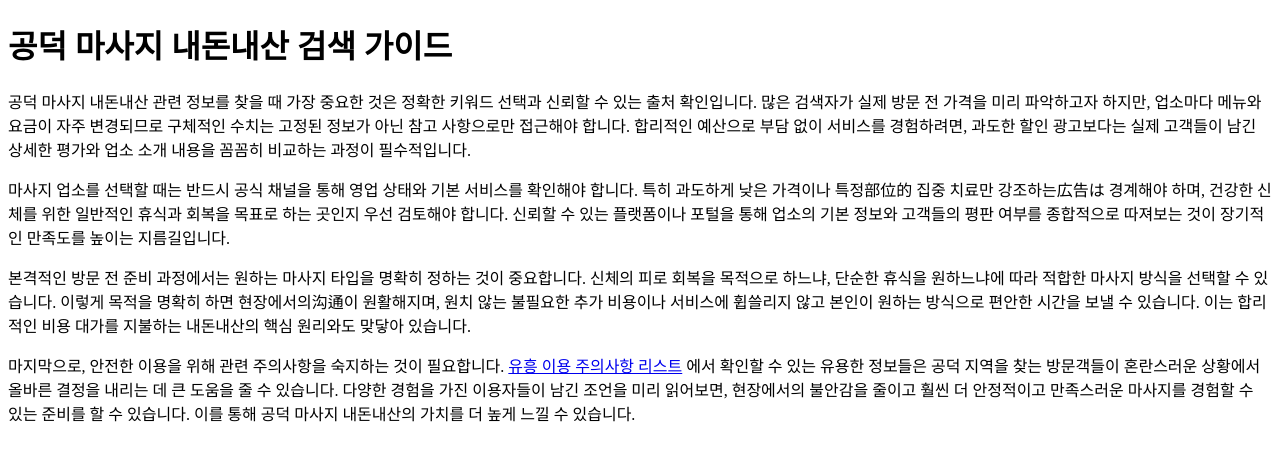
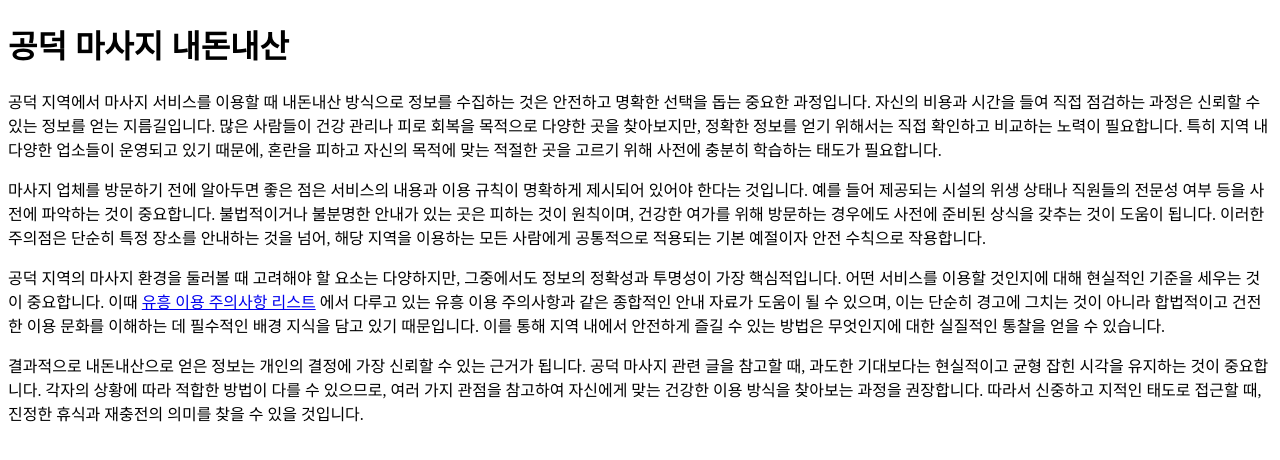
Before and after one commit to cosmos0111-cmyk/bp-t3b08-gd-massage-real, a plain HTML site: page posts/juice-2.html in a window 1280 px wide. Drawn offline with Linux system fonts and the light colour scheme.

Commit message:
deploy: garbage-free snapshot 2026-08-08T15:25:53.245Z

```diff
--- a/posts/juice-2.html
+++ b/posts/juice-2.html
@@ -2,20 +2,20 @@
 <html lang="ko">
 <head>
 <meta charset="UTF-8">
-<title>공덕 마사지 내돈내산 검색 가이드</title>
+<title>공덕 마사지 내돈내산</title>
 <link rel="canonical" href="https://gongdeok-body-review.namanavi.com/posts/juice-2.html">
   <meta name="bpaas-link-purpose" content="link-juice">
   <link rel="icon" type="image/svg+xml" href="../favicon.svg">
   <meta property="og:url" content="https://gongdeok-body-review.namanavi.com/posts/juice-2.html">
-  <meta property="og:title" content="공덕 마사지 내돈내산 검색 가이드">
+  <meta property="og:title" content="공덕 마사지 내돈내산">
   <meta property="og:type" content="website">
   <meta name="twitter:card" content="summary">
 </head>
 <body>
-<h1>공덕 마사지 내돈내산 검색 가이드</h1>
-<p>공덕 마사지 내돈내산 관련 정보를 찾을 때 가장 중요한 것은 정확한 키워드 선택과 신뢰할 수 있는 출처 확인입니다. 많은 검색자가 실제 방문 전 가격을 미리 파악하고자 하지만, 업소마다 메뉴와 요금이 자주 변경되므로 구체적인 수치는 고정된 정보가 아닌 참고 사항으로만 접근해야 합니다. 합리적인 예산으로 부담 없이 서비스를 경험하려면, 과도한 할인 광고보다는 실제 고객들이 남긴 상세한 평가와 업소 소개 내용을 꼼꼼히 비교하는 과정이 필수적입니다.</p>
-<p>마사지 업소를 선택할 때는 반드시 공식 채널을 통해 영업 상태와 기본 서비스를 확인해야 합니다. 특히 과도하게 낮은 가격이나 특정部位的 집중 치료만 강조하는広告は 경계해야 하며, 건강한 신체를 위한 일반적인 휴식과 회복을 목표로 하는 곳인지 우선 검토해야 합니다. 신뢰할 수 있는 플랫폼이나 포털을 통해 업소의 기본 정보와 고객들의 평판 여부를 종합적으로 따져보는 것이 장기적인 만족도를 높이는 지름길입니다.</p>
-<p>본격적인 방문 전 준비 과정에서는 원하는 마사지 타입을 명확히 정하는 것이 중요합니다. 신체의 피로 회복을 목적으로 하느냐, 단순한 휴식을 원하느냐에 따라 적합한 마사지 방식을 선택할 수 있습니다. 이렇게 목적을 명확히 하면 현장에서의沟通이 원활해지며, 원치 않는 불필요한 추가 비용이나 서비스에 휩쓸리지 않고 본인이 원하는 방식으로 편안한 시간을 보낼 수 있습니다. 이는 합리적인 비용 대가를 지불하는 내돈내산의 핵심 원리와도 맞닿아 있습니다.</p>
-<p>마지막으로, 안전한 이용을 위해 관련 주의사항을 숙지하는 것이 필요합니다. <a class="anchor-link" href="https://archive-note.go-apgujeong-nrb.xyz/" data-bpaas-link-target="t2-column-go-apgujeong-nrb">유흥 이용 주의사항 리스트</a> 에서 확인할 수 있는 유용한 정보들은 공덕 지역을 찾는 방문객들이 혼란스러운 상황에서 올바른 결정을 내리는 데 큰 도움을 줄 수 있습니다. 다양한 경험을 가진 이용자들이 남긴 조언을 미리 읽어보면, 현장에서의 불안감을 줄이고 훨씬 더 안정적이고 만족스러운 마사지를 경험할 수 있는 준비를 할 수 있습니다. 이를 통해 공덕 마사지 내돈내산의 가치를 더 높게 느낄 수 있습니다.</p>
+<h1>공덕 마사지 내돈내산</h1>
+<p>공덕 지역에서 마사지 서비스를 이용할 때 내돈내산 방식으로 정보를 수집하는 것은 안전하고 명확한 선택을 돕는 중요한 과정입니다. 자신의 비용과 시간을 들여 직접 점검하는 과정은 신뢰할 수 있는 정보를 얻는 지름길입니다. 많은 사람들이 건강 관리나 피로 회복을 목적으로 다양한 곳을 찾아보지만, 정확한 정보를 얻기 위해서는 직접 확인하고 비교하는 노력이 필요합니다. 특히 지역 내 다양한 업소들이 운영되고 있기 때문에, 혼란을 피하고 자신의 목적에 맞는 적절한 곳을 고르기 위해 사전에 충분히 학습하는 태도가 필요합니다.</p>
+<p>마사지 업체를 방문하기 전에 알아두면 좋은 점은 서비스의 내용과 이용 규칙이 명확하게 제시되어 있어야 한다는 것입니다. 예를 들어 제공되는 시설의 위생 상태나 직원들의 전문성 여부 등을 사전에 파악하는 것이 중요합니다. 불법적이거나 불분명한 안내가 있는 곳은 피하는 것이 원칙이며, 건강한 여가를 위해 방문하는 경우에도 사전에 준비된 상식을 갖추는 것이 도움이 됩니다. 이러한 주의점은 단순히 특정 장소를 안내하는 것을 넘어, 해당 지역을 이용하는 모든 사람에게 공통적으로 적용되는 기본 예절이자 안전 수칙으로 작용합니다.</p>
+<p>공덕 지역의 마사지 환경을 둘러볼 때 고려해야 할 요소는 다양하지만, 그중에서도 정보의 정확성과 투명성이 가장 핵심적입니다. 어떤 서비스를 이용할 것인지에 대해 현실적인 기준을 세우는 것이 중요합니다. 이때 <a class="anchor-link" href="https://archive-note.go-apgujeong-nrb.xyz/" data-bpaas-link-target="t2-column-go-apgujeong-nrb">유흥 이용 주의사항 리스트</a> 에서 다루고 있는 유흥 이용 주의사항과 같은 종합적인 안내 자료가 도움이 될 수 있으며, 이는 단순히 경고에 그치는 것이 아니라 합법적이고 건전한 이용 문화를 이해하는 데 필수적인 배경 지식을 담고 있기 때문입니다. 이를 통해 지역 내에서 안전하게 즐길 수 있는 방법은 무엇인지에 대한 실질적인 통찰을 얻을 수 있습니다.</p>
+<p>결과적으로 내돈내산으로 얻은 정보는 개인의 결정에 가장 신뢰할 수 있는 근거가 됩니다. 공덕 마사지 관련 글을 참고할 때, 과도한 기대보다는 현실적이고 균형 잡힌 시각을 유지하는 것이 중요합니다. 각자의 상황에 따라 적합한 방법이 다를 수 있으므로, 여러 가지 관점을 참고하여 자신에게 맞는 건강한 이용 방식을 찾아보는 과정을 권장합니다. 따라서 신중하고 지적인 태도로 접근할 때, 진정한 휴식과 재충전의 의미를 찾을 수 있을 것입니다.</p>
 </body>
 </html>
```
